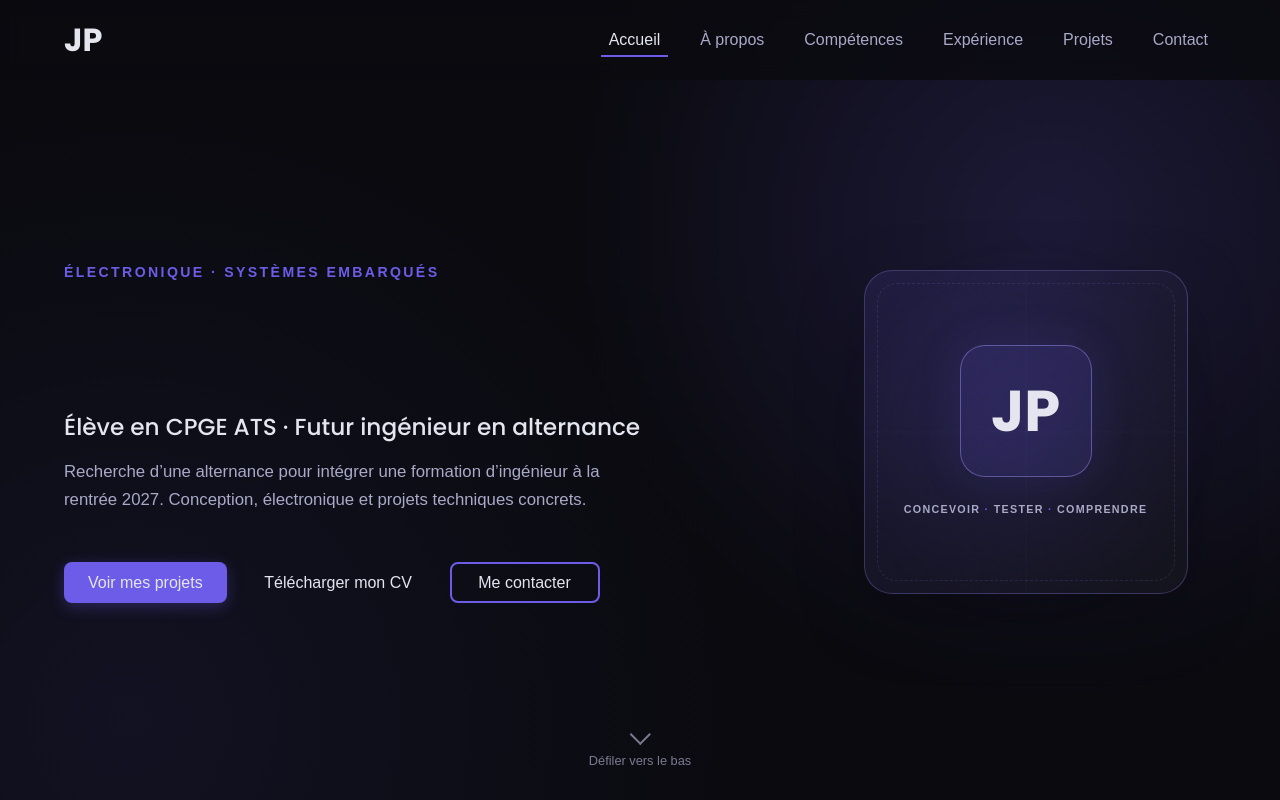
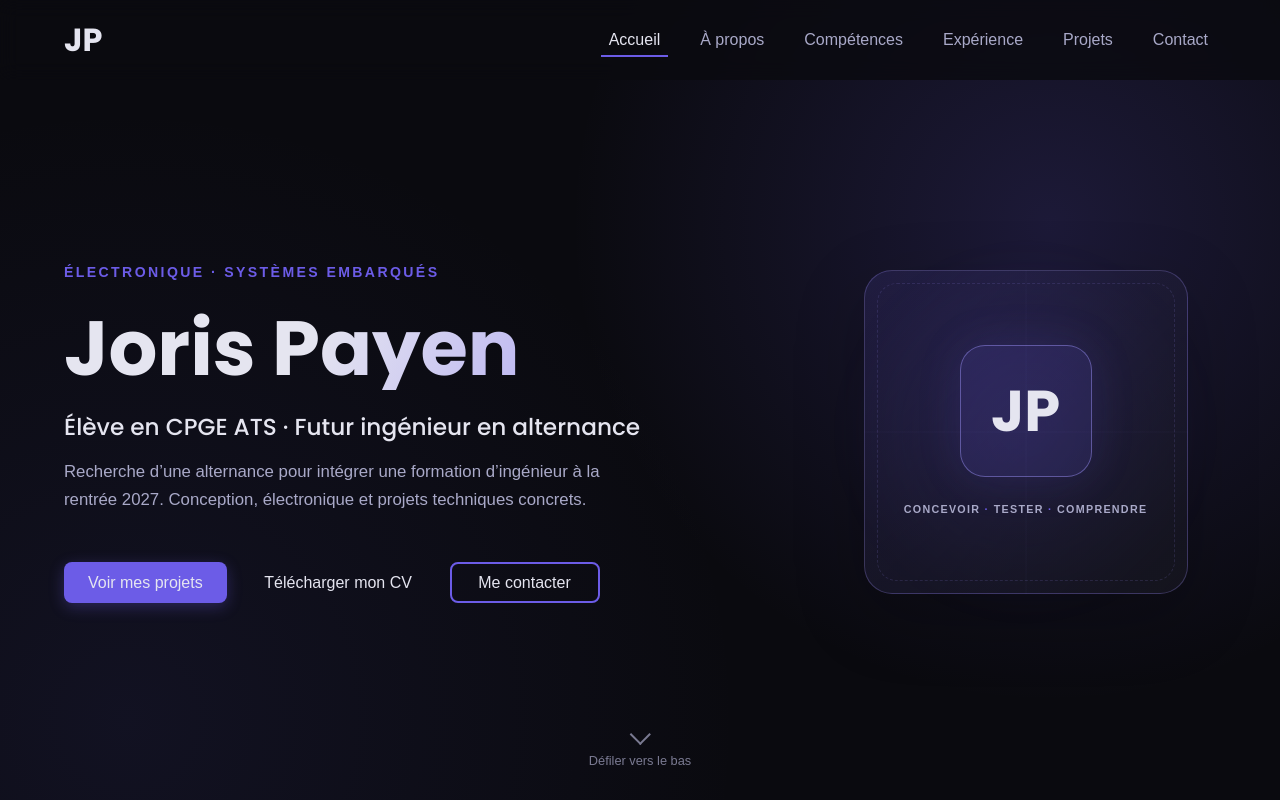
Before and after one commit to JojoXsnipeR/portfolio-joris, a React (Create React App) app: page / in a window 1280 px wide. Shown: the top 800 px of the page. Built offline with nearby package versions, Linux system fonts and the light colour scheme; a web font is replaced by a local one.

Commit message:
fix: afficher le nom sans découpage SplitType sur l'accueil

```diff
--- a/src/main.tsx
+++ b/src/main.tsx
@@ -550,7 +550,7 @@ const Main: React.FC = () => {
                     <div className="container hero-container">
                         <div className="hero-content">
                             <p className="hero-eyebrow">ÉLECTRONIQUE · SYSTÈMES EMBARQUÉS</p>
-                            <h1 className="hero-title animate-text">{personalInfo.name}</h1>
+                            <h1 className="hero-title">{personalInfo.name}</h1>
                             <h2 className="hero-subtitle animate-text">{personalInfo.title}</h2>
                             <p className="hero-description">
                                 Recherche d’une alternance pour intégrer une formation d’ingénieur à la rentrée 2027.
```
